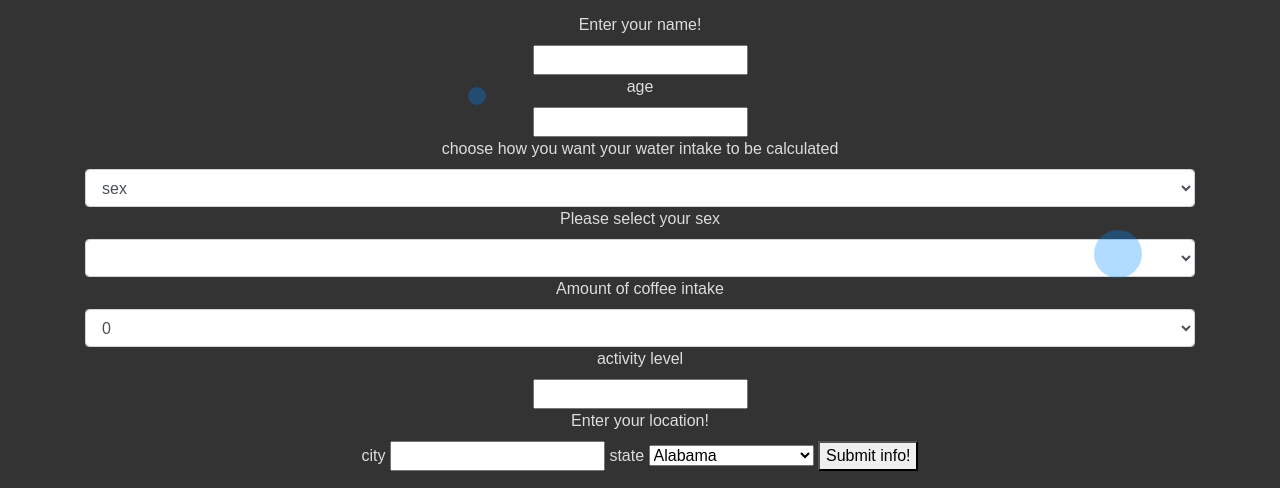
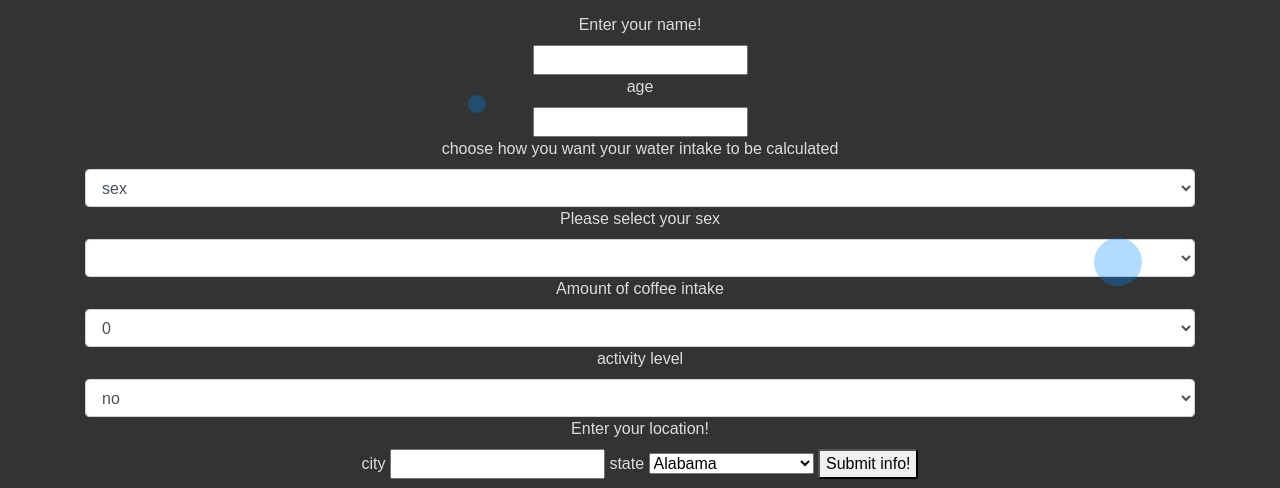
Before and after one commit to spodolak/HydrationTracker, a website built with webpack: page src/index.html in a window 1280 px wide. Shown: the part 153-641 px from the top of the page. Built offline with nearby package versions, Linux system fonts and the light colour scheme.

Commit message:
change activity form value

```diff
--- a/src/index.html
+++ b/src/index.html
@@ -47,9 +47,11 @@
 					<option value="3">3 - 4</option>
 					<option value="5">5+</option>
 				</select>
-				<label for="activity level">activity level</label><br>
-				<input id="activity" type="text"><br>
-				<!-- city/state -->
+            <label for="activity level">activity level</label><br>
+            <select class="form-control" id="activity">
+					<option value="false">no</option>
+					<option value="true">yes</option>
+				</select>
 				<label for="location">Enter your location!</label><br>
 				<label for="city">city</label>
             <input id="city" type="text">
```
